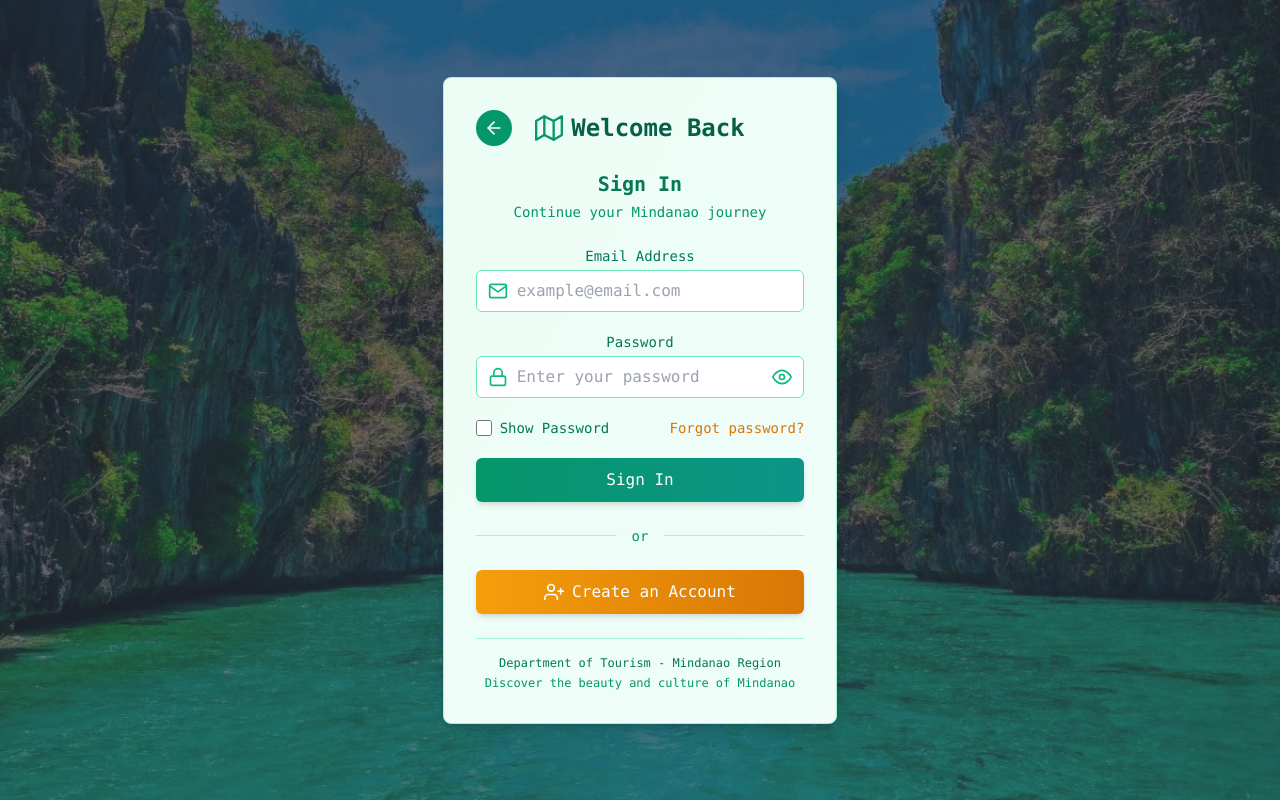
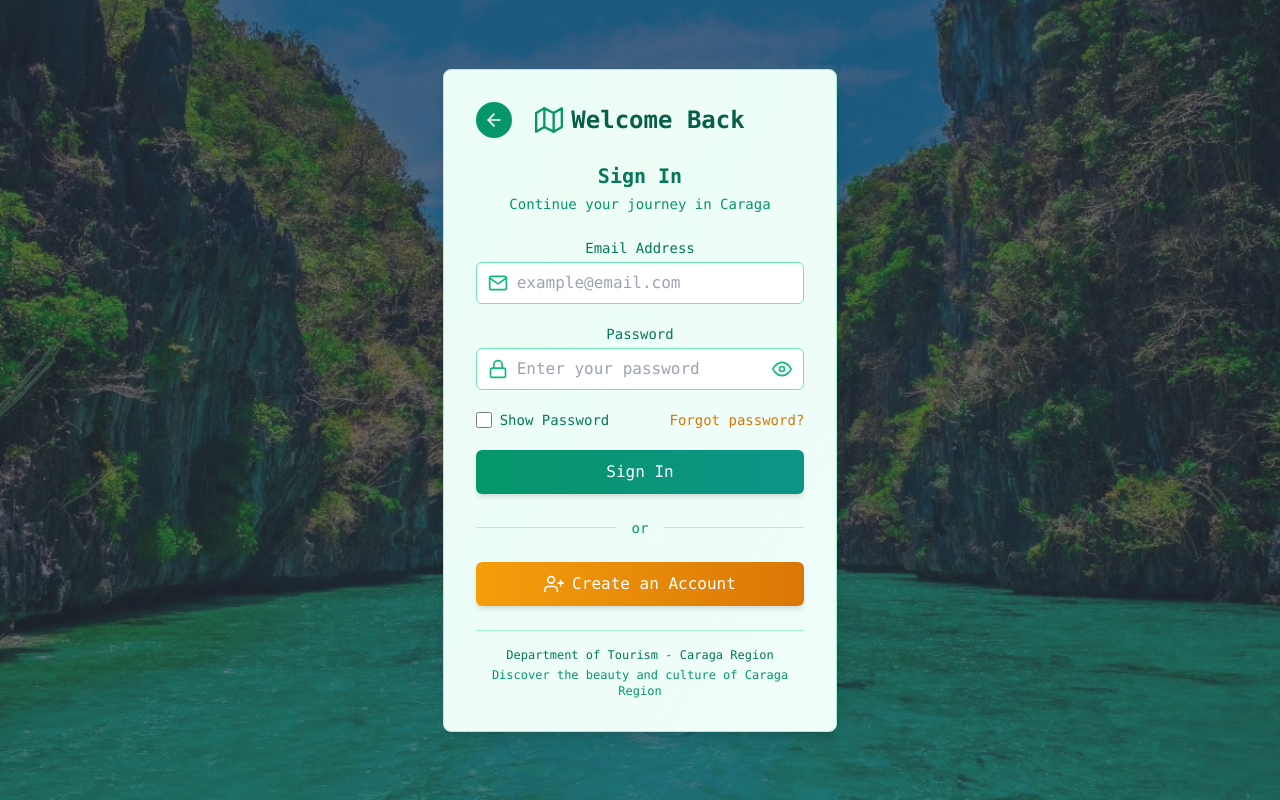
Before and after one commit to marcgerasmio/CTSIMP_Frontend, a React (Vite) app: page /auth in a window 1280 px wide. Built offline with nearby package versions, Linux system fonts and the light colour scheme.

Commit message:
editing texts fit for the context

```diff
--- a/src/components/Admin/AdminDashboard.jsx
+++ b/src/components/Admin/AdminDashboard.jsx
@@ -403,7 +403,7 @@ const AdminDashboard = () => {
                 <circle cx="12" cy="10" r="3"></circle>
               </svg>
               <div>
-                <h1 className="text-2xl font-bold text-white">Mindanao Tourism</h1>
+                <h1 className="text-2xl font-bold text-white">Caraga Tourism</h1>
                 <p className="text-emerald-100 text-sm">Admin Dashboard</p>
               </div>
             </div>
@@ -584,10 +584,10 @@ const AdminDashboard = () => {
           {/* Footer */}
           <div className="bg-emerald-50 px-6 py-4 border-t border-emerald-100 text-center">
             <p className="text-xs text-emerald-700">
-              Department of Tourism - Mindanao Region
+              Department of Tourism - Caraga Region
             </p>
             <p className="text-xs text-emerald-600 mt-1">
-              Discover the beauty and culture of Mindanao
+              Discover the beauty and culture of Caraga
             </p>
           </div>
         </div>
--- a/src/components/Auth/Login.jsx
+++ b/src/components/Auth/Login.jsx
@@ -94,7 +94,7 @@ const Login = ({ onToggle }) => {
 
       <div className="text-center mb-6">
         <h2 className="text-xl font-semibold text-emerald-700">Sign In</h2>
-        <p className="text-sm text-emerald-600 mt-1">Continue your Mindanao journey</p>
+        <p className="text-sm text-emerald-600 mt-1">Continue your journey in Caraga</p>
       </div>
 
       {error && (
@@ -233,10 +233,10 @@ const Login = ({ onToggle }) => {
 
       <div className="mt-6 pt-4 border-t border-emerald-200 text-center">
         <p className="text-xs text-emerald-700">
-          Department of Tourism - Mindanao Region
+          Department of Tourism - Caraga Region
         </p>
         <p className="text-xs text-emerald-600 mt-1">
-          Discover the beauty and culture of Mindanao
+          Discover the beauty and culture of Caraga Region
         </p>
       </div>
     </div>
--- a/src/components/User/Carousel.jsx
+++ b/src/components/User/Carousel.jsx
@@ -157,7 +157,7 @@ export default function Carousel() {
           <div className="max-w-2xl backdrop-blur-sm p-8 rounded-lg shadow-xl">
             {/* Content with text shadow for readability without obscuring background */}
             <div className="inline-block px-3 py-1 bg-emerald-600 text-white text-xs font-medium rounded-full mb-4 shadow-sm">
-              Mindanao Destination
+              Caraga Destination
             </div>
 
             <h1 className="mb-2 text-4xl md:text-5xl font-bold text-white drop-shadow-[0_2px_3px_rgba(0,0,0,0.7)]">
@@ -355,8 +355,8 @@ export default function Carousel() {
 
         {/* Footer - Lighter and more transparent */}
         <div className="bg-emerald-900/70 backdrop-blur-sm text-center py-3 text-emerald-100 text-xs">
-          <p>Department of Tourism - Mindanao Region</p>
-          <p className="text-emerald-200 mt-1">Discover the beauty and culture of Mindanao</p>
+          <p>Department of Tourism - Caraga Region</p>
+          <p className="text-emerald-200 mt-1">Discover the beauty and culture of Caraga</p>
         </div>
       </div>
     </div>
```
